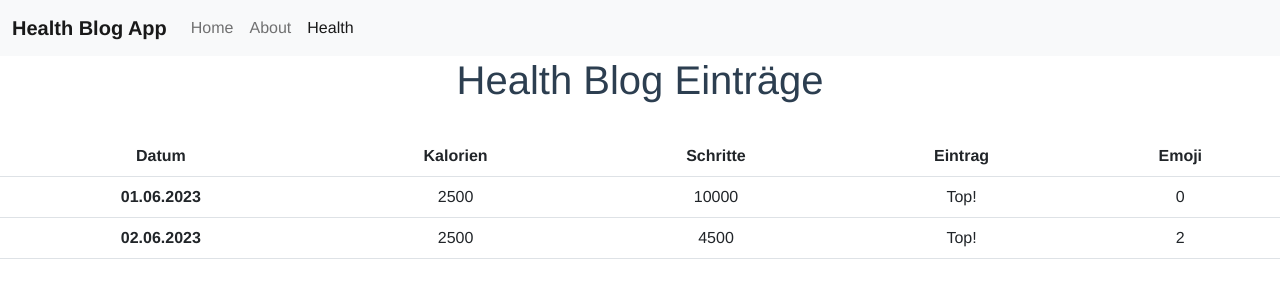
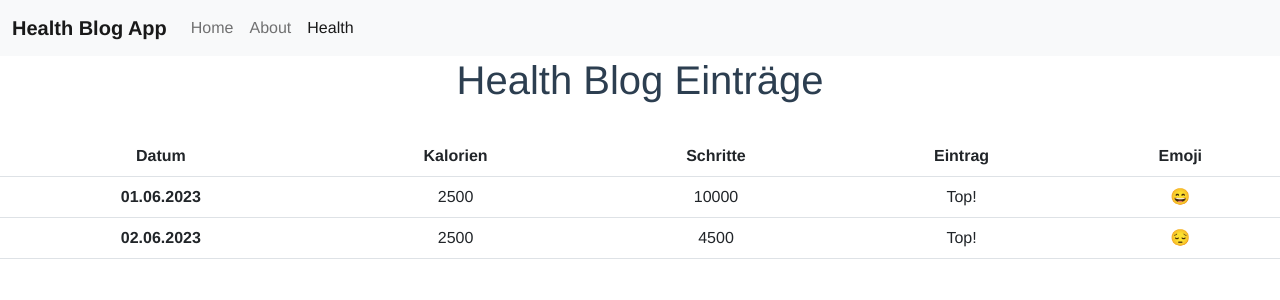
Before and after one commit to ClaraScherf/blog_entries-frontend, a Vue app: page /health in a window 1280 px wide. Shown: the top 300 px of the page. Built offline with nearby package versions, Linux system fonts and the light colour scheme.

Commit message:
add method emoji display

```diff
--- a/src/views/HealthView.vue
+++ b/src/views/HealthView.vue
@@ -17,7 +17,7 @@
       <td>{{ blog_entry.calories }}</td>
       <td>{{ blog_entry.steps }}</td>
       <td>{{ blog_entry.diary_entry }}</td>
-      <td>{{ blog_entry.emojis }}</td>
+      <td>{{ emoji(blog_entry.emojis) }}</td>
     </tr>
     </tbody>
   </table>
@@ -25,7 +25,7 @@
 
 <script>
 
-// #TODO: Methode erstellen, um Emojis korrekt darzustellen;
+
 export default {
   name: 'HealthView',
   data () {
@@ -49,6 +49,20 @@ export default {
         }
       ]
     }
+  },
+  methods: {
+    emoji (number) {
+      switch (number) {
+        case 0:
+          return '😄'
+        case 1:
+          return '😐'
+        case 2:
+          return '😔'
+        default:
+          return ''
+      }
+    }
   }
 }
 </script>
```
